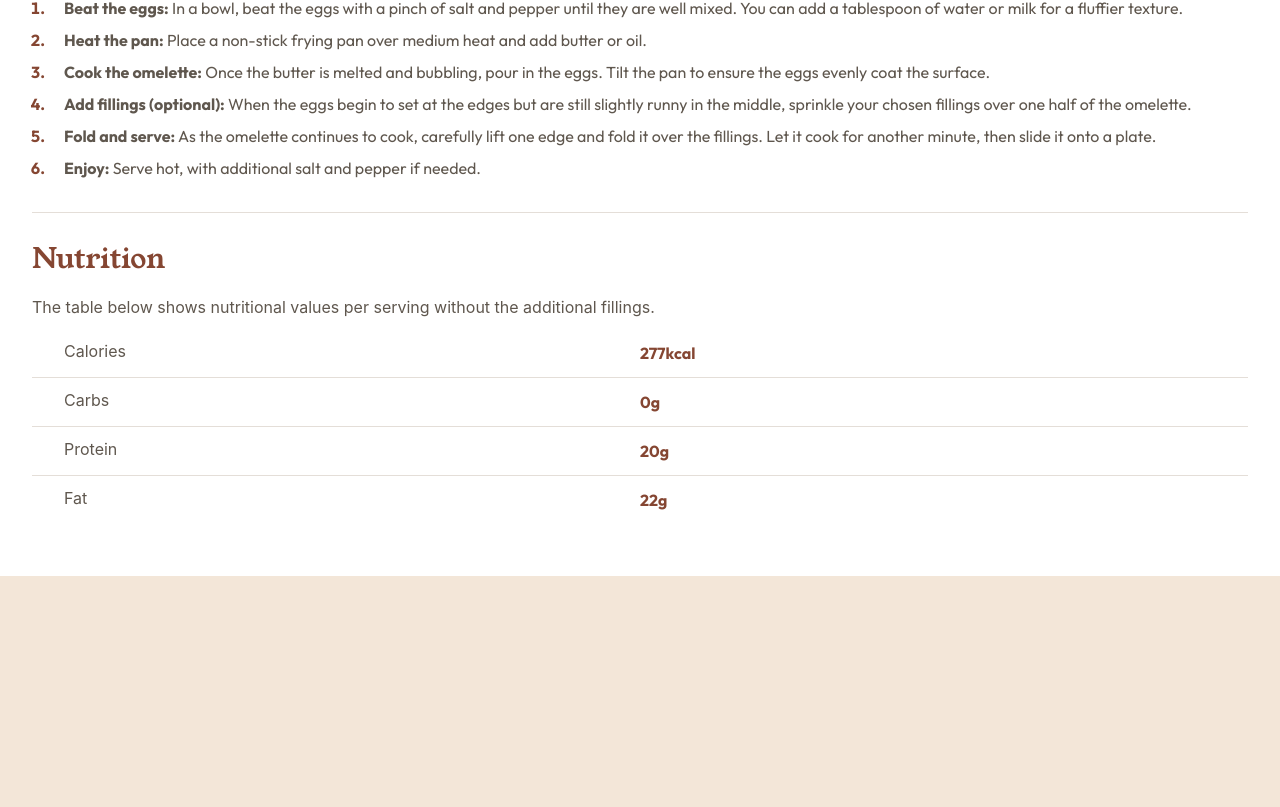
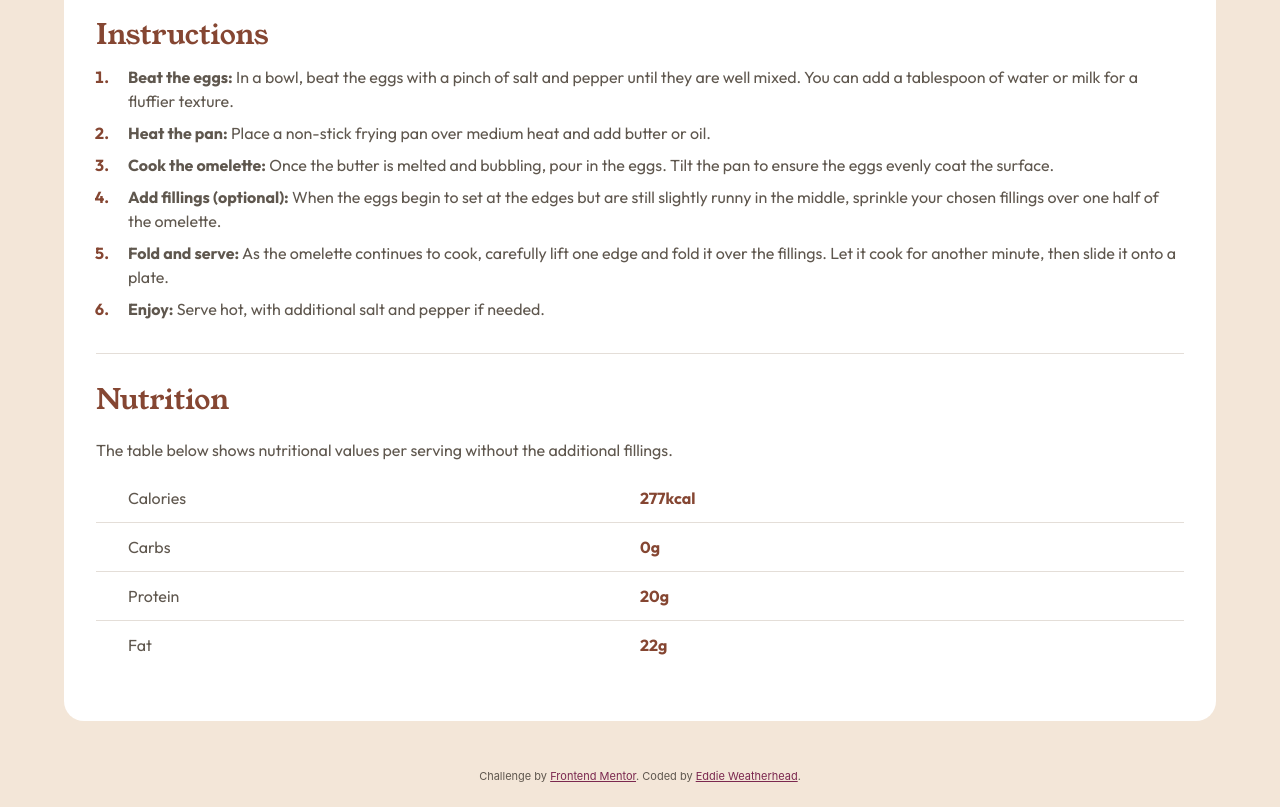
Before and after one commit to WeatherheadOnline/fem_Recipe-page, a React (Create React App) app: page / in a window 1280 px wide. Shown: the part 1312-2119 px from the top of the page. Before the commit the page ends 1888 px from the top, so only its background shows below. Built offline with nearby package versions, Linux system fonts and the light colour scheme.

Commit message:
Added attribution section

```diff
--- a/package.json
+++ b/package.json
@@ -1,6 +1,7 @@
 {
   "name": "recipe-page",
   "version": "0.1.0",
+  "homepage": "https://weatherheadonline.github.io/fem_Recipe-page",
   "private": true,
   "dependencies": {
     "@testing-library/dom": "^10.4.0",
@@ -13,6 +14,8 @@
     "web-vitals": "^2.1.4"
   },
   "scripts": {
+    "predeploy": "npm run build",
+    "deploy": "gh-pages -d build",
     "start": "react-scripts start",
     "build": "react-scripts build",
     "test": "react-scripts test",
@@ -35,5 +38,8 @@
       "last 1 firefox version",
       "last 1 safari version"
     ]
+  },
+  "devDependencies": {
+    "gh-pages": "^6.3.0"
   }
 }
--- a/src/App.js
+++ b/src/App.js
@@ -131,8 +131,8 @@ const NutritionBox = function() {
   return (
     <div className="nutrition-box">
       <h2 className="text-preset-2">Nutrition</h2>
-      <p>The table below shows nutritional values per serving without the additional fillings.</p>
-      <div className="nutrition-table">
+      <p className="text-preset-4">The table below shows nutritional values per serving without the additional fillings.</p>
+      <div className="nutrition-table text-preset-4">
         <div className="nutrition-table-row">
           <p>Calories</p><span class="text-preset-4-bold">{Omelette.nutrition.calories}kcal</span>
         </div>
@@ -149,25 +149,6 @@ const NutritionBox = function() {
           <p>Fat</p><p><span class="text-preset-4-bold">{Omelette.nutrition.fat}g</span></p>
         </div>
       </div>
-
-
-      {/* <table>
-        <tbody>
-          <tr>
-            <td>Calories</td><td>{Omelette.nutrition.calories}kcal</td>
-          </tr>
-          <tr>
-            <td>Carbs</td><td>{Omelette.nutrition.carbs}g</td>
-          </tr>
-          <tr>
-            <td>Protein</td><td>{Omelette.nutrition.protein}g</td>
-          </tr>
-          <tr>
-            <td>Fat</td><td>{Omelette.nutrition.fat}g</td>
-          </tr>
-        </tbody>
-      </table> */}
-
     </div>
   )
 }
@@ -178,9 +159,19 @@ const Line = function() {
   )
 }
 
+const Attribution = function() {
+  return (
+    <div className="attribution">
+      Challenge by <a href="https://www.frontendmentor.io?ref=challenge" target="_blank">Frontend Mentor</a>.
+      Coded by <a href="https://www.weatherheadonline.com">Eddie Weatherhead</a>.
+    </div>
+  )
+}
+
 function App() {
   return (
     <div className="App">
+      <div className="recipe-card">
         <div className="image-main-container">
           <RecipeImage />
         </div>
@@ -193,21 +184,8 @@ function App() {
           <Line />
           <NutritionBox />
         </div>
-
-      {/* <header className="App-header">
-        <img src={logo} className="App-logo" alt="logo" />
-        <p>
-          Edit <code>src/App.js</code> and save to reload.
-        </p>
-        <a
-          className="App-link"
-          href="https://reactjs.org"
-          target="_blank"
-          rel="noopener noreferrer"
-        >
-          Learn React
-        </a>
-      </header> */}
+      </div>
+      <Attribution />
     </div>
   );
 }
--- a/src/styles-in-src.css
+++ b/src/styles-in-src.css
@@ -28,18 +28,62 @@ body {
     color: var(--stone-600);
 }
 
+
 .App {
     width: 100vw;
+}
+
+/* Desktop and tablets */
+@media screen and (min-width: 540px) and (any-hover: none), screen and (hover) {
+    .App {
+        max-width: 90vw;
+        margin: auto;
+    }
+}
+
+/* Desktop or tablet, 540-619px wide */
+@media screen and (min-width: 540px) and (max-width: 619px) {
+    .App {width: 50rem;}
+}
+
+/* Desktop 620-750px wide, tablets over 620px wide */
+@media screen and (hover) and (min-width: 620px) {
+    .App {width: 61.6rem;}
+}
+
+/* Desktop only, over 750px wide */
+@media screen and (hover) and (min-width: 750px) {
+    .App {width: 73.6rem;}
+}
+
+
+
+
+
+.recipe-card {
+    width: 100%;
     background-color: var(--white);
 }
 
-@media screen and (hover) {
-    .App {
-        width: 60vw;
-        margin: auto;
-        border-radius: 2rem;
+/* Phones */
+@media screen and (max-width: 539px) {
+    body {
+        background-color: var(--white);
+    }
+    .recipe-card {
+        padding-bottom: 3rem;
     }
 }
+
+/* Desktop and tablets */
+@media screen and (min-width: 540px) and (any-hover: none), screen and (hover) {
+    .recipe-card {
+        border-radius: 2rem;
+        margin-top: var(--spacing-1600-128);
+        margin-bottom: var(--spacing-600-48);
+    }
+}
+
 
 
 
@@ -139,5 +183,5 @@ ul li > span {
     padding: 0 var(--spacing-400-32);
 }
 
-.attribution { font-size: 11px; text-align: center; }
-.attribution a { color: hsl(228, 45%, 44%); }
+.attribution { font-size: 11px; text-align: center; margin: var(--spacing-300-24) 0;}
+.attribution a { color: var(--rose-800); }
```
Also changed, not shown: 1 other file (tests, documents, lock files or other folders). Lines whose indentation alone changed are shown as unchanged.
